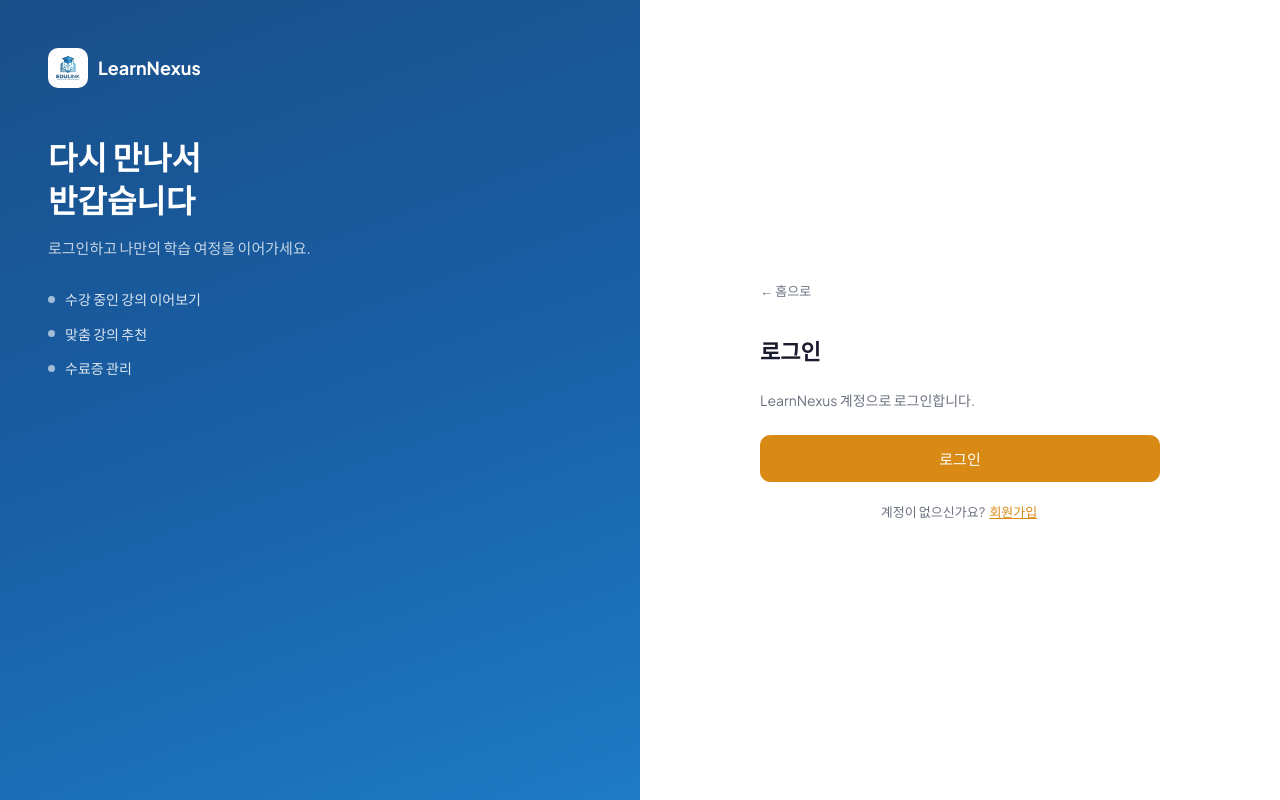
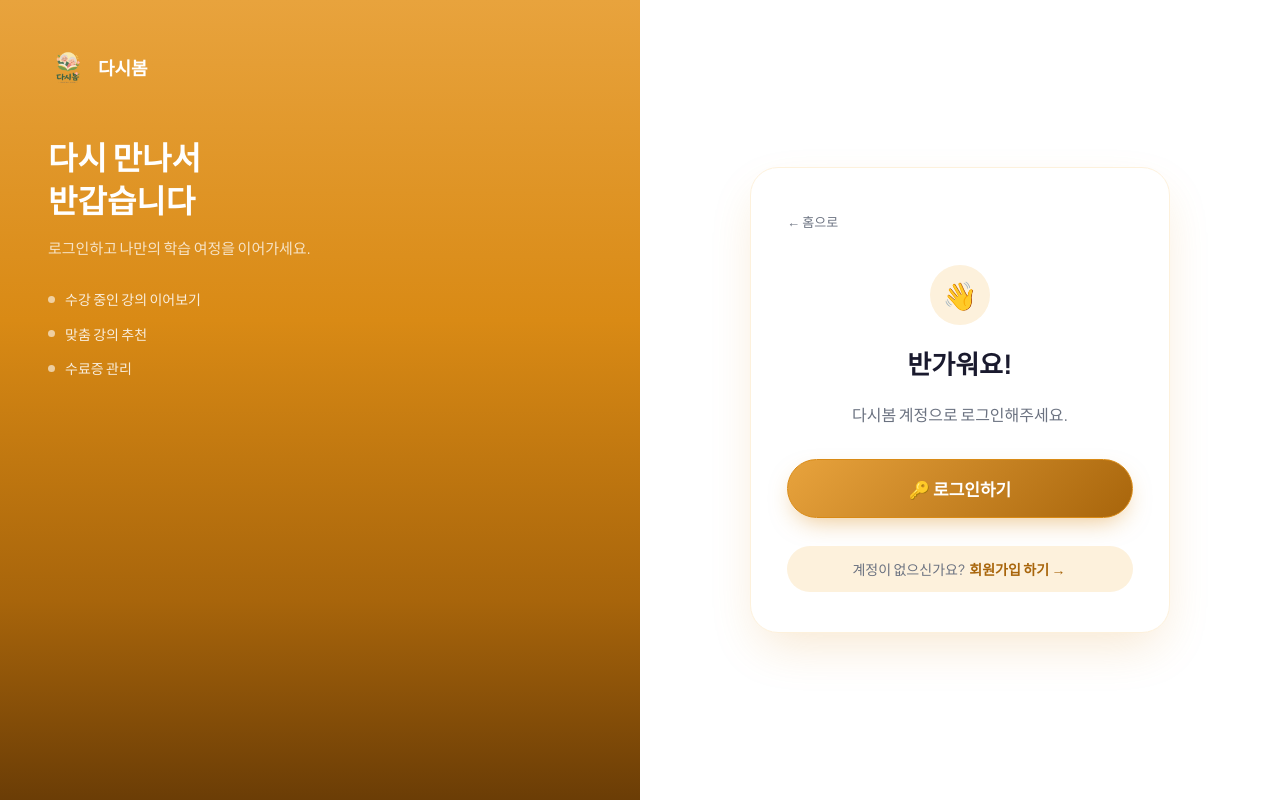
Before and after one commit to bbbbb0413/agile-vue, a Vue app: page /login in a window 1280 px wide. Built offline with nearby package versions, Linux system fonts and the light colour scheme.

Commit message:
로고 이미지 교체

```diff
--- a/src/views/LandingView.vue
+++ b/src/views/LandingView.vue
@@ -211,8 +211,8 @@ const features = [
   justify-content: center;
 }
 .visual-card {
-  width: 220px;
-  height: 220px;
+  width: 400px;
+  height: 400px;
   background: #fff;
   border-radius: 28px;
   display: flex;
--- a/src/views/LoginView.vue
+++ b/src/views/LoginView.vue
@@ -4,8 +4,8 @@
       <!-- 좌측 브랜딩 -->
       <div class="login-left">
         <div class="brand">
-          <img src="@/assets/images/logo/main_logo.png" alt="LearnNexus" class="brand-logo" />
-          <span class="brand-name">LearnNexus</span>
+          <img src="@/assets/images/logo/main_logo.png" alt="다시봄" class="brand-logo" />
+          <span class="brand-name">다시봄</span>
         </div>
         <div class="brand-content">
           <h2>다시 만나서<br>반갑습니다</h2>
@@ -25,17 +25,19 @@
 
           <!-- 로그인 영역 -->
           <div v-if="!showRegister" class="section">
-            <h3 class="section-title">로그인</h3>
-            <p class="section-desc">LearnNexus 계정으로 로그인합니다.</p>
-            <button class="btn btn-primary btn-full" @click="handleOAuth">로그인</button>
+            <div class="auth-icon">👋</div>
+            <h3 class="section-title">반가워요!</h3>
+            <p class="section-desc">다시봄 계정으로 로그인해주세요.</p>
+            <button class="btn btn-primary btn-full" @click="handleOAuth">🔑 로그인하기</button>
             <div class="switch-link">
               계정이 없으신가요?
-              <button class="text-btn" @click="showRegister = true">회원가입</button>
+              <button class="text-btn" @click="showRegister = true">회원가입 하기 →</button>
             </div>
           </div>
 
           <!-- 회원가입 영역 -->
           <div v-else class="section">
+            <div class="auth-icon">✍️</div>
             <h3 class="section-title">회원가입</h3>
             <form @submit.prevent="handleRegister" class="form">
               <div class="form-group">
@@ -129,7 +131,7 @@ async function handleRegister() {
   min-height: 100vh;
 }
 .login-left {
-  background: linear-gradient(160deg, #1a4f8a 0%, #185FA5 50%, #1e7bc4 100%);
+  background: linear-gradient(180deg, #E8A33D 0%, #D98A15 40%, #A8650B 75%, #6B3D06 100%);
   padding: 48px;
   display: flex;
   flex-direction: column;
@@ -154,7 +156,15 @@ async function handleRegister() {
   padding: 48px;
   background: var(--color-bg-primary);
 }
-.login-box { width: 100%; max-width: 400px; }
+.login-box {
+  width: 100%;
+  max-width: 420px;
+  background: var(--color-bg-primary);
+  border: 1.5px solid var(--color-primary-light);
+  border-radius: 28px;
+  padding: 40px 36px;
+  box-shadow: 0 20px 50px -12px rgba(217, 138, 21, 0.22);
+}
 .back-link {
   display: inline-block;
   font-size: 13px;
@@ -165,8 +175,20 @@ async function handleRegister() {
 .back-link:hover { color: var(--color-primary); }
 
 .section { display: flex; flex-direction: column; gap: 16px; }
-.section-title { font-size: 22px; font-weight: 700; color: var(--color-text-primary); margin-bottom: 4px; }
-.section-desc { font-size: 14px; color: var(--color-text-secondary); margin-bottom: 4px; }
+.auth-icon {
+  width: 60px;
+  height: 60px;
+  align-self: center;
+  border-radius: 50%;
+  background: var(--color-primary-light);
+  display: flex;
+  align-items: center;
+  justify-content: center;
+  font-size: 28px;
+  margin-bottom: 2px;
+}
+.section-title { font-size: 26px; font-weight: 800; color: var(--color-text-primary); margin-bottom: 2px; text-align: center; }
+.section-desc { font-size: 16px; color: var(--color-text-secondary); margin-bottom: 8px; text-align: center; line-height: 1.5; }
 
 .form { display: flex; flex-direction: column; gap: 14px; }
 .form-group { display: flex; flex-direction: column; gap: 6px; }
@@ -183,24 +205,40 @@ async function handleRegister() {
   outline: none;
 }
 .form-input:focus { border-color: var(--color-primary); box-shadow: 0 0 0 3px var(--color-primary-light); }
-.btn-full { width: 100%; padding: 12px; font-size: 15px; justify-content: center; margin-top: 4px; }
+.btn-full {
+  width: 100%;
+  padding: 16px;
+  font-size: 17px;
+  font-weight: 700;
+  justify-content: center;
+  margin-top: 8px;
+  border-radius: 999px;
+  background: linear-gradient(135deg, var(--color-secondary), var(--color-primary-dark));
+  box-shadow: 0 10px 24px -8px rgba(217, 138, 21, 0.5);
+  transition: transform 0.15s ease, box-shadow 0.15s ease;
+}
+.btn-full:hover { transform: translateY(-2px); box-shadow: 0 14px 28px -8px rgba(217, 138, 21, 0.6); }
 
 .switch-link {
   text-align: center;
-  font-size: 13px;
+  font-size: 14px;
   color: var(--color-text-secondary);
-  margin-top: 4px;
+  margin-top: 12px;
+  padding: 12px 16px;
+  background: var(--color-primary-light);
+  border-radius: 999px;
 }
 .text-btn {
   background: none;
   border: none;
-  color: var(--color-primary);
-  font-size: 13px;
-  font-weight: 500;
+  color: var(--color-primary-dark);
+  font-size: 14px;
+  font-weight: 700;
   cursor: pointer;
   padding: 0 2px;
-  text-decoration: underline;
+  text-decoration: none;
 }
+.text-btn:hover { text-decoration: underline; }
 .error-msg {
   padding: 10px 14px;
   background: #fef2f2;
```
Also changed, not shown: src/assets/images/logo/main_logo.png.
